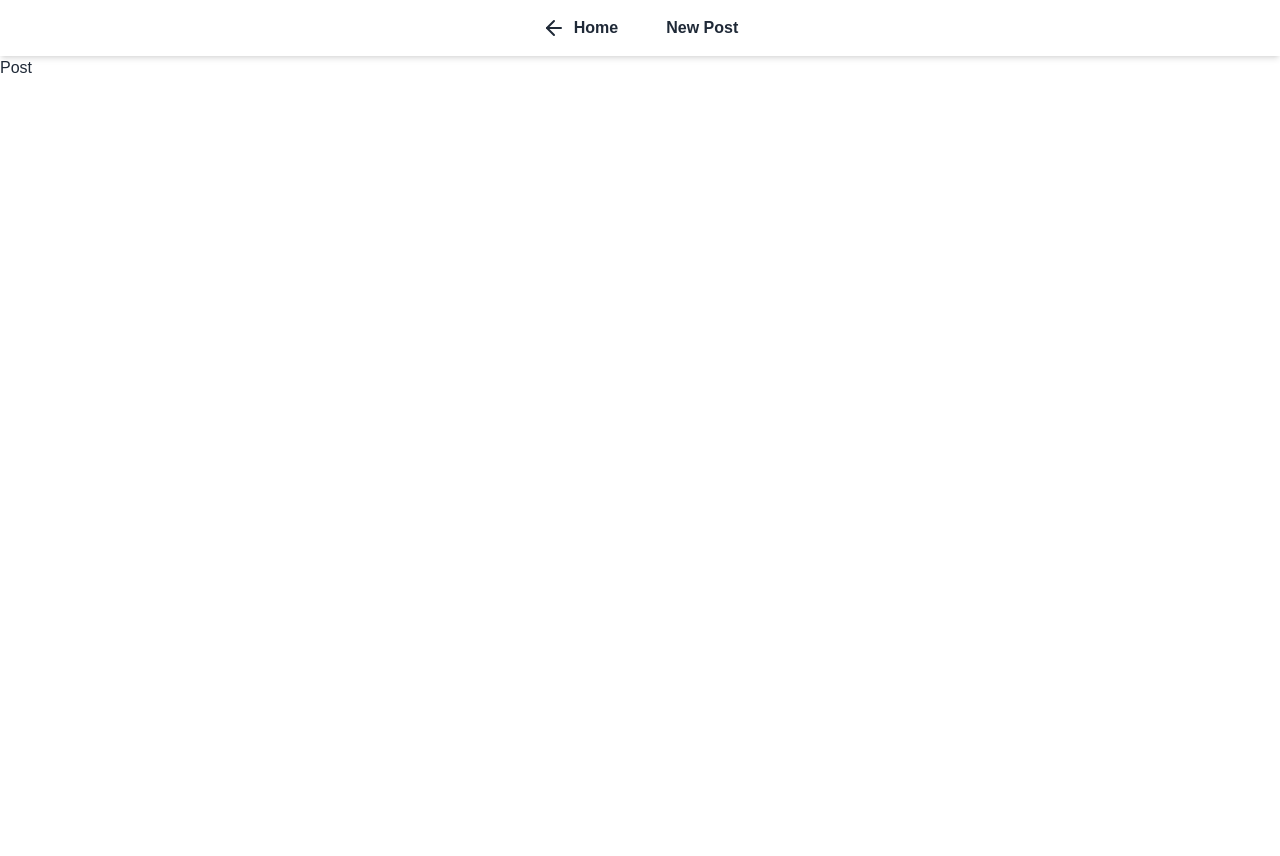
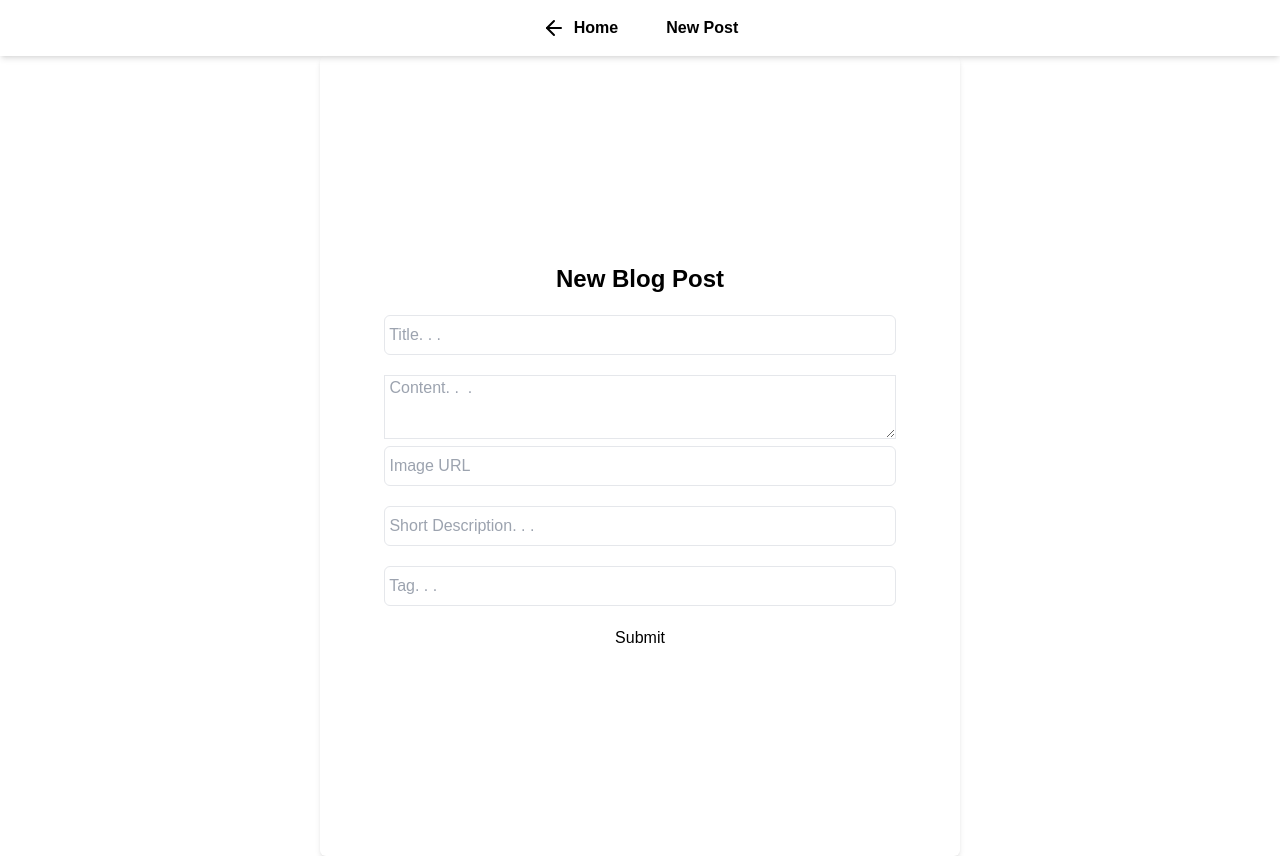
Before and after one commit to Nemanja0033/personal-blog, a Next.js app: page /admin/createpost in a window 1280 px wide. Before the commit the page ends 800 px from the top, so only its background shows below. Built offline with nearby package versions, Linux system fonts and the light colour scheme.

Commit message:
add blog logic

```diff
--- a/src/app/admin/createpost/page.tsx
+++ b/src/app/admin/createpost/page.tsx
@@ -1,5 +1,46 @@
+"use client"
+import { db } from "@/firebaseconfig";
+import { addDoc, collection, serverTimestamp } from "firebase/firestore";
+import { useState } from "react"
+
 export default function createPost(){
+
+    const [title, setTitle] = useState<string>("");
+    const [content, setContent] = useState<string>("");
+    const [imgUrl, setImageUrl] = useState<string>("");
+    const [desc, setDesc] = useState<string>("");
+    const [tag, setTag] = useState<string>("");
+
+    const postCollectionRef = collection(db, "posts");
+
+    const createPost = async () => {
+        await addDoc(postCollectionRef, {
+            title,
+            content,
+            imgUrl,
+            desc,
+            tag,
+            date: new Date().toLocaleString('en-US', {
+                weekday: "long",
+                hour: '2-digit',
+                minute: '2-digit',
+            }),
+            createdAt: serverTimestamp(),
+        })
+        location.reload();
+    }
+
     return(
-        <h1>Post</h1>
+        <div className="md:w-1/2 w-full h-screen justify-self-center mt-32 flex justify-center md:items-center items-start md:mt-0 shadow-md rounded-md">
+            <div className="flex-row md:w-[80%] w-[95%]">
+                <h1 className="text-center mb-5 text-2xl font-semibold">New Blog Post</h1>
+                <input className="w-full mb-5 h-10 rounded-md border" required placeholder=" Title. . ." type="text" onChange={(e) => {setTitle(e.target.value)}} />
+                <textarea className="w-full min-h-16 max-h-64 border" required placeholder=" Content. .  ." onChange={(e) => {setContent(e.target.value)}} />
+                <input className="w-full mb-5 h-10 rounded-md border" required placeholder=" Image URL" type="text" onChange={(e) => {setImageUrl(e.target.value)}} />
+                <input className="w-full mb-5 h-10 rounded-md border" required placeholder=" Short Description. . ." type="text" onChange={(e) => {setDesc(e.target.value)}} />
+                <input className="w-full mb-5 h-10 rounded-md border" required placeholder=" Tag. . ." type="text" onChange={(e) => {setTag(e.target.value)}} />
+                <button className="flex justify-self-center" onClick={createPost}>Submit</button>
+            </div>
+        </div>
     )
 }
--- a/src/firebaseconfig.ts
+++ b/src/firebaseconfig.ts
@@ -1,5 +1,6 @@
 // Import the functions you need from the SDKs you need
 import { initializeApp } from "firebase/app";
+import { getFirestore } from "firebase/firestore";
 // TODO: Add SDKs for Firebase products that you want to use
 // https://firebase.google.com/docs/web/setup#available-libraries
 
@@ -15,3 +16,4 @@ const firebaseConfig = {
 
 // Initialize Firebase
 const app = initializeApp(firebaseConfig);
+export const db = getFirestore(app);
--- a/tailwind.config.ts
+++ b/tailwind.config.ts
@@ -15,9 +15,6 @@ export default {
     },
   },
   plugins: [
-    require('daisyui'),
+
   ],
-  daisuyi: {
-    themes: ["dark"]
-  }
 } satisfies Config;
```
